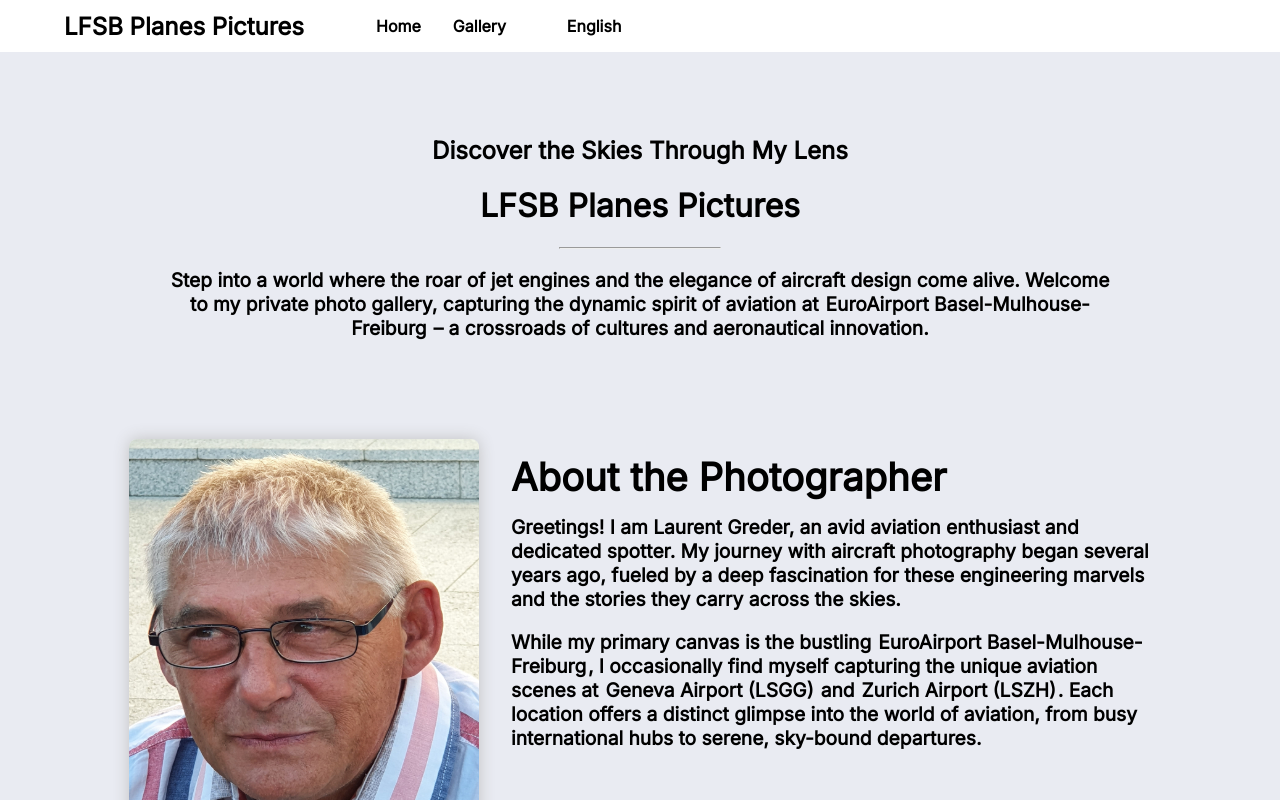
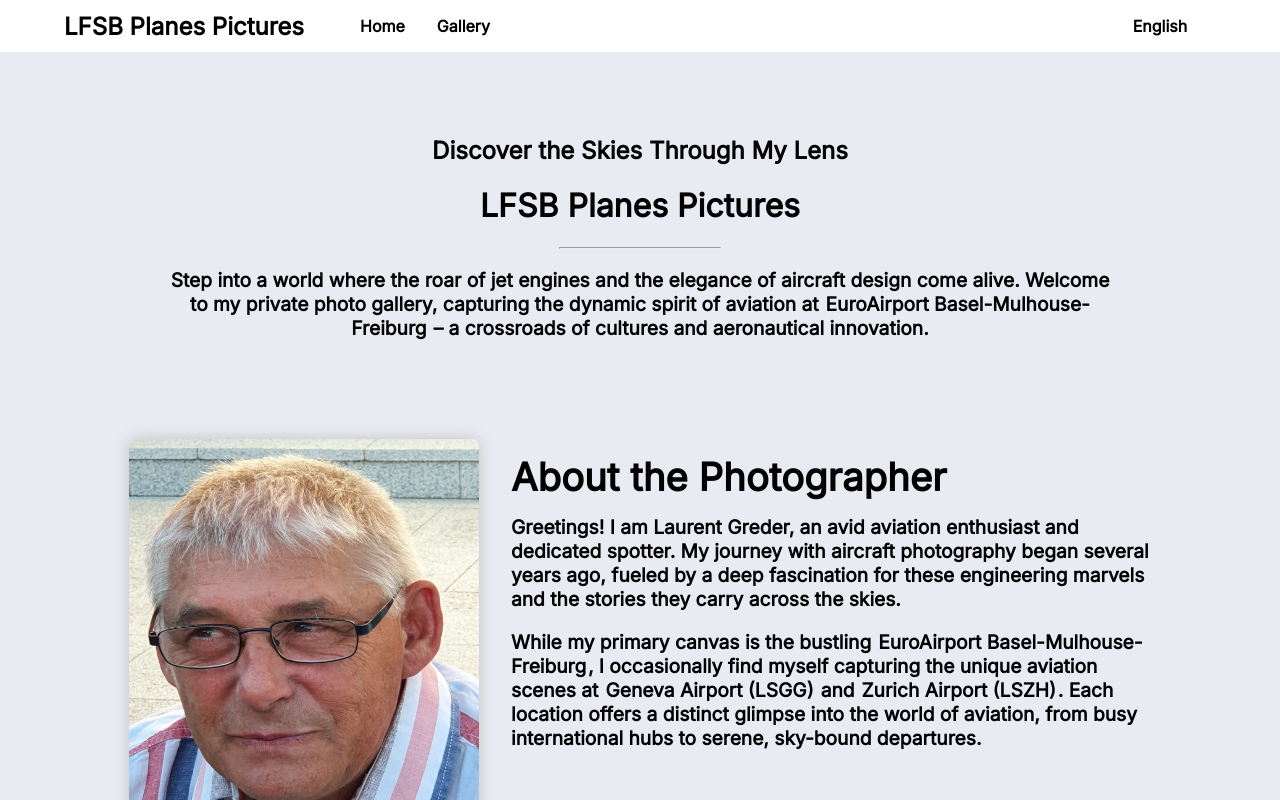
Before and after one commit to Glados1998/LFSB-planes-pictures-client, a Next.js app: page / in a window 1280 px wide. Shown: the top 800 px of the page. Built offline with nearby package versions, Linux system fonts and the light colour scheme.

Commit message:
feat: language switcher adjusted

```diff
--- a/src/assets/styles/_header.scss
+++ b/src/assets/styles/_header.scss
@@ -8,10 +8,8 @@
 
   &_nav {
     display: grid;
-    grid-auto-flow: column;
-    grid-gap: 1rem;
-    grid-auto-columns: max-content;
-    justify-items: center;
+    grid-template-columns: auto 1fr auto; /* Logo, Flexible Space, Language Switcher */
+    justify-content: space-between; /* Aligns items to each side */
     align-items: center;
 
     &_logo {
@@ -19,6 +17,8 @@
 
       h1 {
         margin: 0;
+        text-align: center;
+
       }
     }
 
@@ -41,5 +41,9 @@
         }
       }
     }
+
+    &_language {
+      margin-right: 4rem;
+    }
   }
 }
--- a/src/assets/styles/main.css
+++ b/src/assets/styles/main.css
@@ -64,10 +64,8 @@
 }
 .header_nav {
   display: grid;
-  grid-auto-flow: column;
-  grid-gap: 1rem;
-  grid-auto-columns: max-content;
-  justify-items: center;
+  grid-template-columns: auto 1fr auto; /* Logo, Flexible Space, Language Switcher */
+  justify-content: space-between; /* Aligns items to each side */
   align-items: center;
 }
 .header_nav_logo {
@@ -75,6 +73,7 @@
 }
 .header_nav_logo h1 {
   margin: 0;
+  text-align: center;
 }
 .header_nav_bar {
   display: grid;
@@ -93,6 +92,9 @@
 .header_nav_bar_link > a:hover {
   background: #2540D9;
   color: #ffffff;
+}
+.header_nav_language {
+  margin-right: 4rem;
 }
 
 /* Color Theme Swatches in Hex */
```
Also changed, not shown: 1 other file (tests, documents, lock files or other folders).
